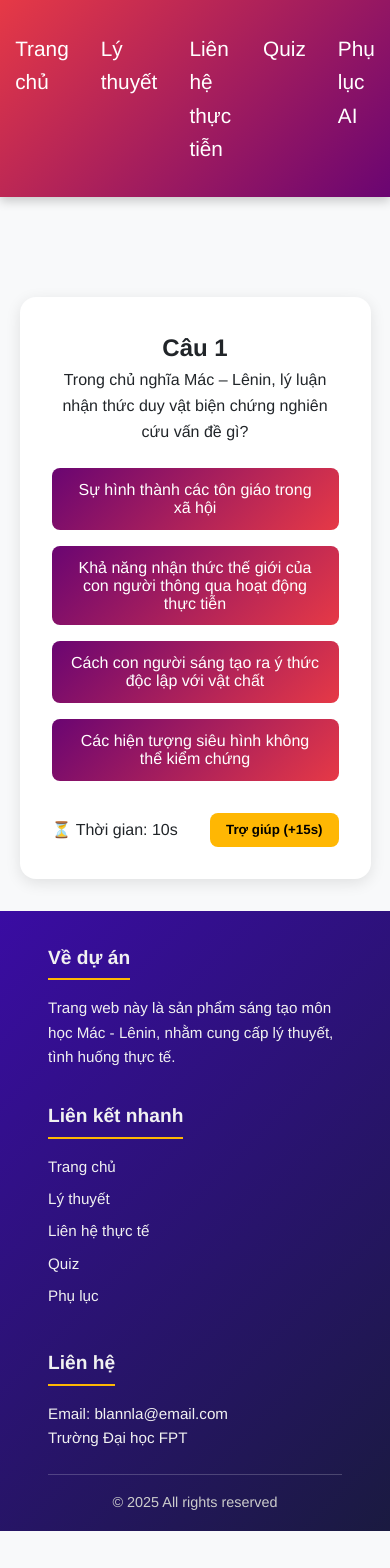
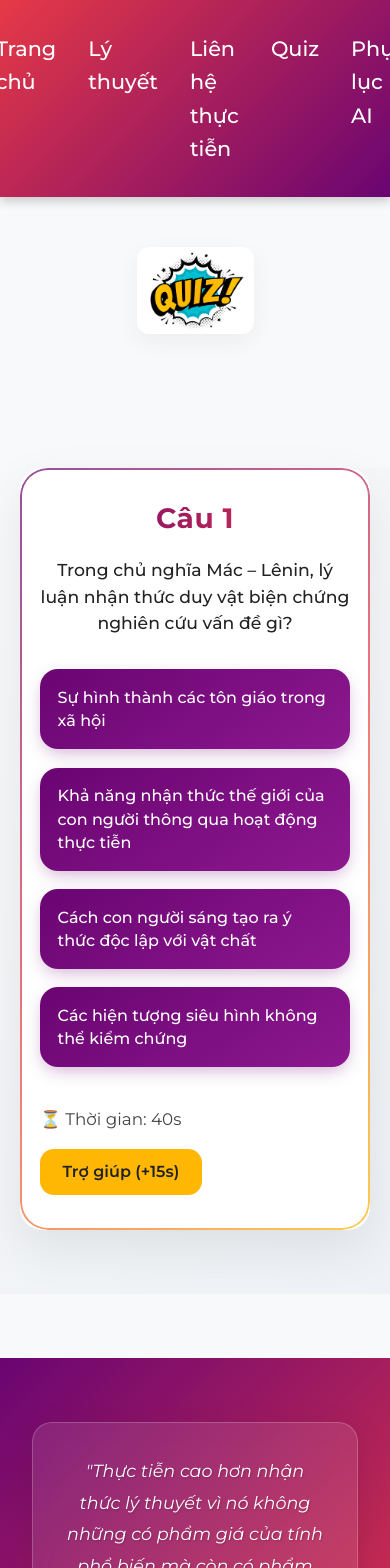
Before and after one commit to ThinhNguyenrt/MLN111_Website, a React (Vite) app: page /quiz in a window 390 px wide. Shown: the top 1568 px of the page. Before the commit the page ends 1531 px from the top, so only its background shows below. Built offline with nearby package versions, Linux system fonts and the light colour scheme.

Commit message:
update: quiz page

```diff
--- a/src/index.css
+++ b/src/index.css
@@ -1,8 +1,10 @@
+@import url('https://fonts.googleapis.com/css2?family=Montserrat:ital,wght@0,100..900;1,100..900&family=Open+Sans:ital,wght@0,300..800;1,300..800&display=swap');
+
 *{
   margin:0;
   padding:0;
   box-sizing:border-box;
-  font-family: 'Helvetica' ,sans-serif;
+  font-family: 'Montserrat' ,sans-serif;
 }
 .container{
   width: 100%;
--- a/src/pages/Application.css
+++ b/src/pages/Application.css
@@ -1,3 +1,4 @@
+
 /* Application.css - Scoped styles chỉ cho trang Application */
 
 /* Scope tất cả styles trong .application-page để tránh ảnh hưởng global */
--- a/src/pages/Quiz.css
+++ b/src/pages/Quiz.css
@@ -1,66 +1,253 @@
 .quiz-page {
   display: flex;
   justify-content: center;
-  margin-top: 100px; /* để không chạm header */
+  margin-top: 110px;
+  padding: 0 1.25rem 4rem;
+  background: linear-gradient(135deg, #f8f9fa, #eef1f5);
 }
 
+/* Main container larger + stylized */
 .quiz-container {
+  position: relative;
+  width: 100%;
+  max-width: 980px;
+  /* larger width */
   background: #ffffff;
-  padding: 2rem;
-  border-radius: 1rem;
-  box-shadow: 0 4px 15px rgba(0,0,0,0.1);
-  width: 600px;
-  max-width: 90%;
+  padding: 3rem 3.25rem;
+  border-radius: 28px;
+  box-shadow: 0 18px 50px rgba(0, 0, 0, 0.08);
   text-align: center;
-  animation: fadeIn 0.5s ease-in-out;
+  animation: fadeIn .55s ease;
+  overflow: hidden;
 }
 
+.quiz-container::before {
+  content: "";
+  position: absolute;
+  inset: 0;
+  border-radius: 28px;
+  padding: 2px;
+  background: linear-gradient(135deg, #6a0572, #e63946, #ffb703);
+  -webkit-mask:
+    linear-gradient(#000 0 0) content-box,
+    linear-gradient(#000 0 0);
+  -webkit-mask-composite: xor;
+  mask-composite: exclude;
+  opacity: .7;
+  pointer-events: none;
+}
+
+/* Heading / question */
+.quiz-container h2 {
+  font-size: 2.1rem;
+  margin: 0 0 1rem;
+  background: linear-gradient(90deg, #6a0572, #e63946);
+  -webkit-background-clip: text;
+  color: transparent;
+  letter-spacing: .5px;
+}
+
+.quiz-container .question-text,
+.quiz-container>p {
+  font-size: 1.35rem;
+  line-height: 1.55;
+  font-weight: 500;
+  margin: 0 0 2rem;
+  color: #222;
+}
+
+/* Options layout */
 .options {
-  display: flex;
-  flex-direction: column;
-  gap: 1rem;
-  margin-top: 1.5rem;
+  display: grid;
+  gap: 1.15rem;
+  margin-top: .5rem;
+}
+
+@media (min-width: 760px) {
+  .options {
+    grid-template-columns: 1fr 1fr;
+  }
 }
 
 .options button {
-  padding: 0.8rem 1.2rem;
-  border: none;
-  border-radius: 0.5rem;
-  background: linear-gradient(135deg, #6a0572, #e63946);
-  color: white;
-  font-size: 1rem;
+  position: relative;
+  text-align: left;
+  padding: 1.05rem 1.25rem 1.05rem 1.1rem;
+  border: 0;
+  border-radius: 18px;
+  background: linear-gradient(145deg, #6a0572, #8d188f);
+  color: #fff;
+  font-size: 1.07rem;
+  font-weight: 500;
   cursor: pointer;
-  transition: transform 0.2s, background 0.3s;
+  line-height: 1.45;
+  box-shadow: 0 6px 18px -4px rgba(106, 5, 114, .35);
+  transition: background .35s, transform .18s, box-shadow .35s;
 }
 
 .options button:hover {
-  transform: scale(1.05);
+  transform: translateY(-4px);
+  background: linear-gradient(145deg, #e63946, #6a0572);
+  box-shadow: 0 10px 26px -4px rgba(230, 57, 70, .4);
+}
+
+.options button:active {
+  transform: translateY(-1px);
+}
+
+.options button:focus-visible {
+  outline: 3px solid #ffb703;
+  outline-offset: 2px;
+}
+
+/* States (add these classes in JS after answer chosen) */
+.options button.selected {
+  background: linear-gradient(145deg, #ffb703, #e86d12);
+  color: #222;
+  box-shadow: 0 8px 22px -3px rgba(255, 183, 3, .45);
+}
+
+.options button.correct {
+  background: linear-gradient(145deg, #22c55e, #16a34a);
+  color: #fff;
+  box-shadow: 0 8px 22px -3px rgba(34, 197, 94, .45);
+}
+
+.options button.incorrect {
+  background: linear-gradient(145deg, #dc2626, #b91c1c);
+  color: #fff;
+  box-shadow: 0 8px 22px -3px rgba(220, 38, 38, .45);
+  opacity: .92;
+}
+
+/* Footer / controls */
+.quiz-footer {
+  display: flex;
+  flex-wrap: wrap;
+  gap: 1rem;
+  justify-content: space-between;
+  align-items: center;
+  margin-top: 2.4rem;
+  font-size: 1.05rem;
+  color: #444;
+}
+
+.timer {
+  font-weight: 600;
+  color: #e63946;
+}
+
+.help-btn,
+.next-btn,
+.restart-btn {
+  background: #ffb703;
+  color: #222;
+  font-weight: 600;
+  padding: .85rem 1.4rem;
+  border: none;
+  border-radius: 14px;
+  cursor: pointer;
+  transition: background .3s, transform .18s;
+  font-size: 1rem;
+}
+
+.help-btn:hover,
+.next-btn:hover,
+.restart-btn:hover {
+  background: #ffa400;
+  transform: translateY(-3px);
+}
+
+.restart-btn {
+  background: linear-gradient(135deg, #6a0572, #e63946);
+  color: #fff;
+}
+
+.restart-btn:hover {
   background: linear-gradient(135deg, #e63946, #6a0572);
 }
 
-.quiz-footer {
-  display: flex;
-  justify-content: space-between;
-  align-items: center;
-  margin-top: 2rem;
+/* Feedback / result */
+.feedback {
+  font-size: 1.25rem;
+  font-weight: 600;
+  margin-top: 1.6rem;
+  color: #6a0572;
 }
 
-.help-btn {
-  background: #ffb703;
-  color: black;
-  font-weight: bold;
-  padding: 0.6rem 1rem;
-  border: none;
-  border-radius: 0.5rem;
-  cursor: pointer;
-  transition: background 0.3s;
+.result {
+  text-align: left;
 }
 
-.help-btn:hover {
-  background: #ffa500;
+.result h2 {
+  font-size: 2.3rem;
+  margin: 0 0 1rem;
+  background: linear-gradient(90deg, #6a0572, #e63946);
+  -webkit-background-clip: text;
+  color: transparent;
 }
 
+.result p,
+.result li {
+  font-size: 1.05rem;
+  line-height: 1.55;
+}
+
+.result ul {
+  padding-left: 1.1rem;
+  margin: .75rem 0 0;
+}
+
+.result li {
+  margin: .4rem 0;
+}
+
+/* Animation */
 @keyframes fadeIn {
-  from { opacity: 0; transform: translateY(10px); }
-  to { opacity: 1; transform: translateY(0); }
+  from {
+    opacity: 0;
+    transform: translateY(14px);
+  }
+
+  to {
+    opacity: 1;
+    transform: translateY(0);
+  }
 }
+
+/* Responsive tweaks */
+@media (max-width: 820px) {
+  .quiz-container {
+    padding: 2.2rem 1.6rem 2.6rem;
+    border-radius: 22px;
+  }
+
+  .quiz-container .question-text,
+  .quiz-container>p {
+    font-size: 1.18rem;
+  }
+
+  .options button {
+    font-size: 1rem;
+  }
+}
+
+@media (max-width: 500px) {
+  .quiz-container {
+    padding: 1.75rem 1.25rem 2.2rem;
+  }
+
+  .quiz-container h2 {
+    font-size: 1.75rem;
+  }
+
+  .quiz-container .question-text,
+  .quiz-container>p {
+    font-size: 1.08rem;
+  }
+
+  .quiz-footer {
+    flex-direction: column;
+    align-items: flex-start;
+  }
+}
--- a/src/pages/Quiz.jsx
+++ b/src/pages/Quiz.jsx
@@ -1,6 +1,9 @@
 import React, { useState, useEffect } from "react";
 import Header from "../components/Header";
 import "./Quiz.css";
+import "./Theory.css";
+import "./Home.css"
+import quiz from "../assets/quiz.jpg";
 
 const questions = [
   {
@@ -57,7 +60,7 @@ const questions = [
 
 const Quiz = () => {
   const [currentQuestion, setCurrentQuestion] = useState(0);
-  const [timeLeft, setTimeLeft] = useState(15);
+  const [timeLeft, setTimeLeft] = useState(45);
   const [score, setScore] = useState(0);
   const [selectedAnswer, setSelectedAnswer] = useState(null);
   const [timeRecords, setTimeRecords] = useState([]);
@@ -81,7 +84,7 @@ const Quiz = () => {
 
     setTimeout(() => {
       setSelectedAnswer(null);
-      setTimeLeft(15);
+      setTimeLeft(45);
       setQuestionStartTime(Date.now());
       setCurrentQuestion(currentQuestion + 1);
     }, 2000); // 2s để hiện kết quả đúng/sai
@@ -94,6 +97,12 @@ const Quiz = () => {
   return (
     <>
       <Header />
+
+      <section className="image-section">
+        <div className="banner-content"></div>
+        <img src={quiz} alt="Banner" className="lyluan" />
+      </section>
+
       <div className="quiz-page">
         <div className="quiz-container">
           {currentQuestion < questions.length ? (
@@ -152,6 +161,21 @@ const Quiz = () => {
           )}
         </div>
       </div>
+
+      <section className="quote-section">
+        <div className="quote-container">
+
+
+
+          <blockquote className="quote">
+            <p>
+              "Thực tiễn cao hơn nhận thức lý thuyết vì nó không những có phẩm giá của tính phổ biến
+              mà còn có phẩm giá của tính hiện thực trực tiếp."
+            </p>
+            <cite>- V.I.Lenin</cite>
+          </blockquote>
+        </div>
+      </section>
     </>
   );
 };
```
Also changed, not shown: src/assets/quiz.jpg (added).
